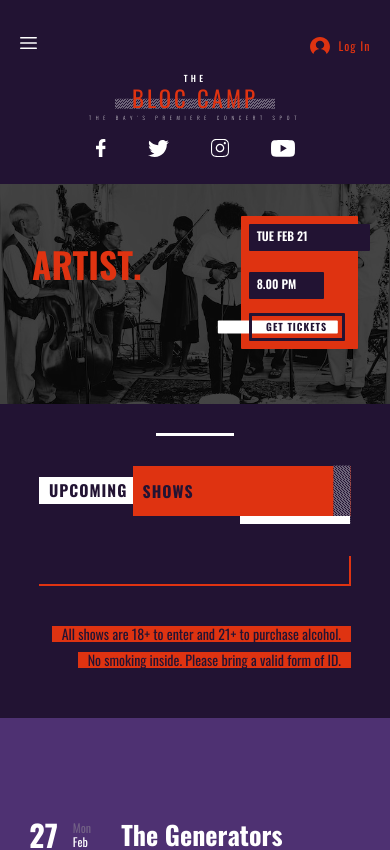
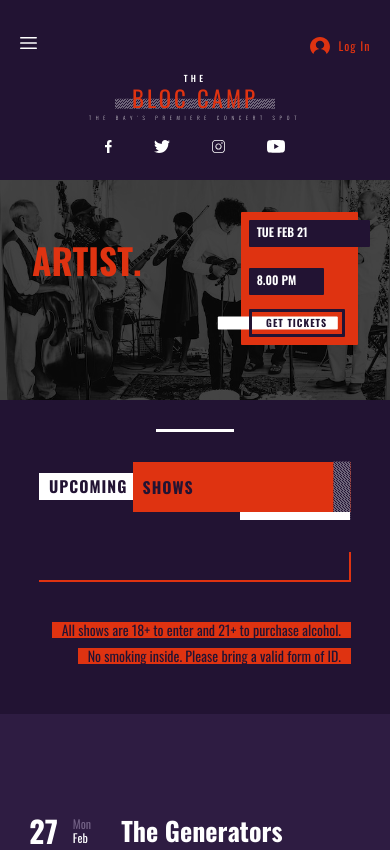
Before and after one commit to SutheeDev/The-Bloc-Camp, a React (Create React App) app in the folder client/: page / in a window 390 px wide. Shown: the top 850 px of the page. Built offline with nearby package versions, Linux system fonts and the light colour scheme.

Commit message:
altered social-icon size for small screen

```diff
--- a/client/src/components/Social-media-links.js
+++ b/client/src/components/Social-media-links.js
@@ -10,22 +10,22 @@ const SocialLinks = () => {
       <ul class="social-links">
         <li>
           <a href="https://www.facebook.com/" target="_blank" rel="noreferrer">
-            <img src={facebook} alt="facebook icon" />
+            <img src={facebook} alt="facebook icon" className="social-icon" />
           </a>
         </li>
         <li>
           <a href="https://twitter.com/" target="_blank" rel="noreferrer">
-            <img src={twitter} alt="twitter icon" />
+            <img src={twitter} alt="twitter icon" className="social-icon" />
           </a>
         </li>
         <li>
           <a href="https://www.instagram.com/" target="_blank" rel="noreferrer">
-            <img src={instagram} alt="instagram icon" />
+            <img src={instagram} alt="instagram icon" className="social-icon" />
           </a>
         </li>
         <li>
           <a href="https://www.youtube.com/" target="_blank" rel="noreferrer">
-            <img src={youtube} alt="youtube icon" />
+            <img src={youtube} alt="youtube icon" className="social-icon" />
           </a>
         </li>
       </ul>
@@ -44,13 +44,17 @@ const Wrapper = styled.nav`
   .social-links li {
     margin: 0 21px;
   }
-
+  .social-icon {
+    height: 13px;
+  }
   @media screen and (min-width: 450px) {
     .social-links {
       margin-top: 30px;
     }
+    .social-icon {
+      height: 18px;
+    }
   }
-
   @media screen and (min-width: 850px) {
     .social-links {
       position: fixed;
--- a/client/src/index.css
+++ b/client/src/index.css
@@ -32,7 +32,7 @@ html {
   --white-transparent: #ffffff52;
   --blue: #6f489b;
   --darkBlue: #221333;
-  --lighterBlue: #4e3172;
+  --lighterBlue: #2e1c42;
   --reddish: #df3311;
   --background: #2222225f;
 
```
